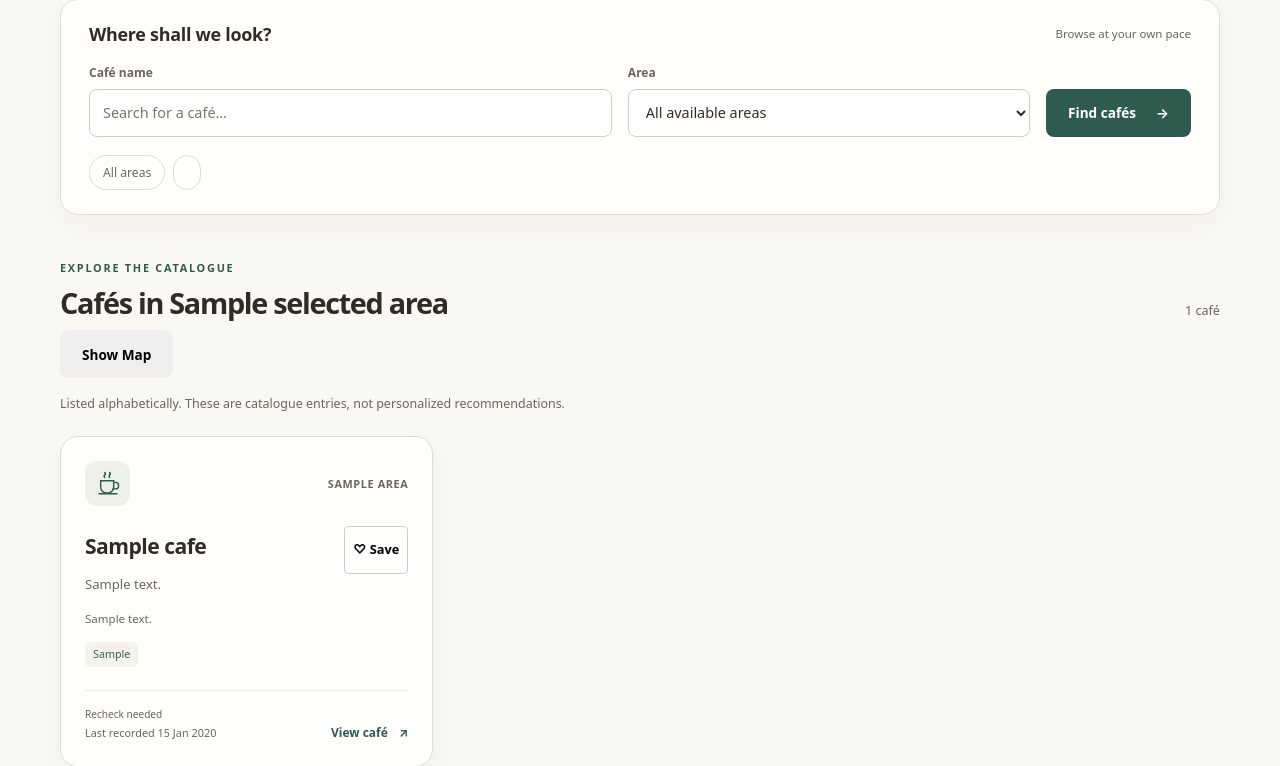
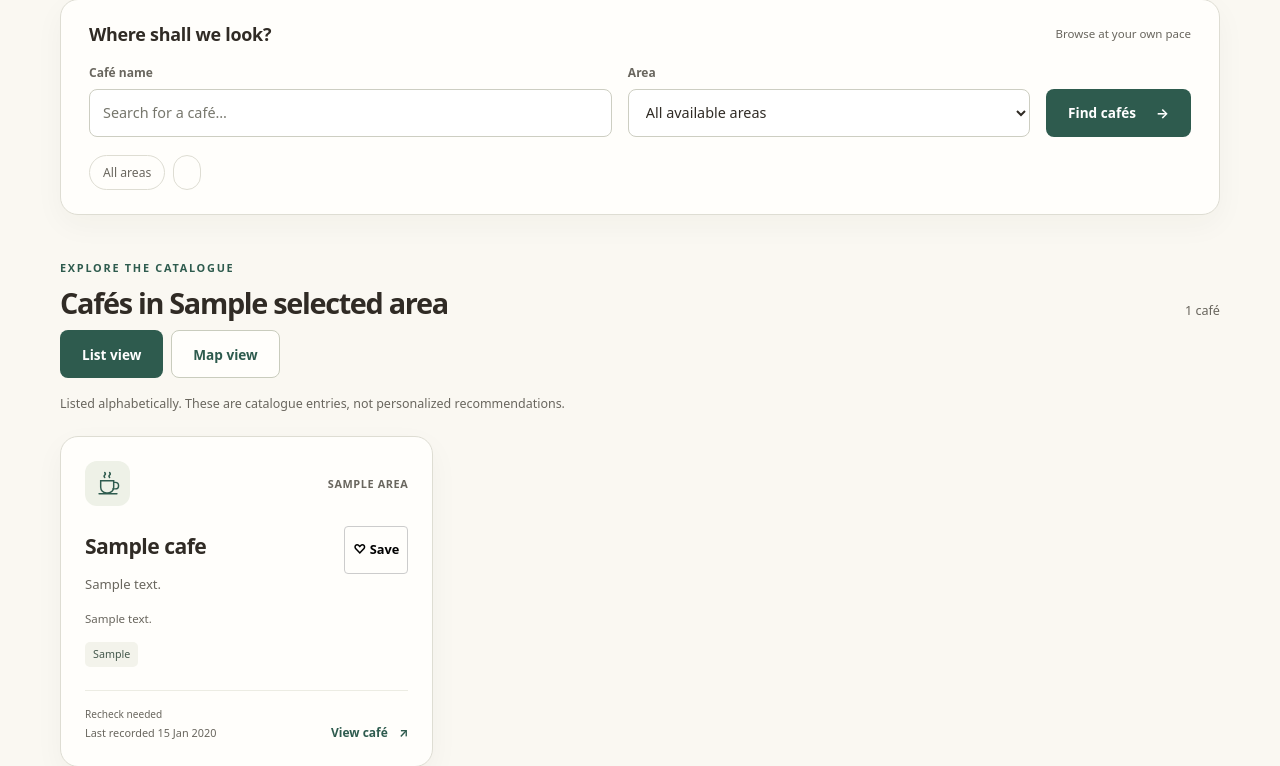
Before and after one commit to anujssmishra/cafe-discovery-app, a Django app: template templates/discovery/catalogue.html in a window 1280 px wide. Shown: the part 565-1331 px from the top of the page. Run offline with Django 4.2, Linux system fonts and the light colour scheme; a user stored in the database is signed in; tables that the repository leaves empty hold one stand-in row (values such as "Sample post"); the template is opened without the code that fills it: values that come from a table or form of the project are taken from there, most other values are stand-ins (such as "Sample title", 1, 10 or a date in 2020); data that the repository does not hold is empty; parts of the project's set-up code (start-up, migrations or seed data) failed here and were passed over.

Commit message:
Implement CAFE-021 and CAFE-022: Map toggle and accessible dialog

```diff
--- a/templates/discovery/catalogue.html
+++ b/templates/discovery/catalogue.html
@@ -64,14 +64,44 @@
     </div>
     {% endif %}
     {% if cafes %}
-    <div class="results-controls" style="margin-bottom: 1rem;">
-      <button id="map-toggle" class="button" aria-expanded="false" aria-controls="map-container">Show Map</button>
+    <div class="results-controls" style="margin-bottom: 1rem; display: flex; gap: 1rem; align-items: center;">
+      <div role="group" aria-label="View mode" style="display: flex; gap: 0.5rem;">
+        <button id="view-list" class="button button-primary" aria-pressed="true">List view</button>
+        <button id="view-map" class="button button-secondary" aria-pressed="false">Map view</button>
       </div>
-    <div id="map-container" style="display: none; height: 500px; width: 100%; margin-bottom: 2rem; background: #eaeaea; border-radius: 8px;"></div>
+    </div>
+
+    <div id="map-container" style="display: none; height: 600px; width: 100%; margin-bottom: 2rem; background: #eaeaea; border-radius: 8px;"></div>
+
+    <div id="list-container">
       <p class="results-explainer">Listed alphabetically. These are catalogue entries, not personalized recommendations.</p>
       <div class="cafe-grid">
         {% for cafe in cafes %}{% include 'discovery/cafe_card.html' %}{% endfor %}
       </div>
+    </div>
+
+    <dialog id="cafe-preview-dialog" aria-labelledby="dialog-cafe-name" style="max-width: 600px; padding: 2rem; border-radius: 8px; border: 1px solid #ccc; box-shadow: 0 4px 12px rgba(0,0,0,0.15);">
+      <div style="display: flex; justify-content: space-between; align-items: flex-start; margin-bottom: 1rem;">
+        <h2 id="dialog-cafe-name" style="margin: 0;"></h2>
+        <button id="dialog-close" class="button" aria-label="Close dialog" style="background: none; border: none; font-size: 1.5rem; cursor: pointer; padding: 0;">&times;</button>
+      </div>
+      <p id="dialog-cafe-address" style="margin-bottom: 1.5rem; color: #555;"></p>
+      <div style="display: flex; gap: 1rem; flex-wrap: wrap; align-items: center;">
+        <a id="dialog-cafe-link" href="#" class="button button-primary">View full details</a>
+
+        {% if request.user.is_authenticated %}
+        <a id="dialog-cafe-visit" href="#" class="button button-secondary">Log Visit</a>
+
+        <form id="dialog-cafe-save-form" method="post" action="" style="margin:0;">
+          {% csrf_token %}
+          <input type="hidden" name="next" value="{{ request.get_full_path }}">
+          <button type="submit" class="button button-secondary" style="background:none; border:2px solid var(--interactive);">
+            ♡ Save to Shortlist
+          </button>
+        </form>
+        {% endif %}
+      </div>
+    </dialog>
     {% if page_obj.has_other_pages %}
     <nav class="pagination" aria-label="Catalogue pages">
       <div>{% if page_obj.has_previous %}<a class="button button-secondary" href="?{{ query_string }}page={{ page_obj.previous_page_number }}">← Previous</a>{% endif %}</div>
@@ -124,25 +154,68 @@
 <script src="https://unpkg.com/leaflet@1.9.4/dist/leaflet.js" integrity="sha256-20nQCchB9co0qIjJZRGuk2/Z9VM+kNiyxNV1lvTlZBo=" crossorigin=""></script>
 <script>
   document.addEventListener('DOMContentLoaded', function() {
-    var toggleBtn = document.getElementById('map-toggle');
+    var btnList = document.getElementById('view-list');
+    var btnMap = document.getElementById('view-map');
     var mapContainer = document.getElementById('map-container');
+    var listContainer = document.getElementById('list-container');
     var map = null;
 
-    if (toggleBtn) {
-      toggleBtn.addEventListener('click', function() {
-        var isExpanded = toggleBtn.getAttribute('aria-expanded') === 'true';
-        if (isExpanded) {
-          toggleBtn.setAttribute('aria-expanded', 'false');
-          toggleBtn.textContent = 'Show Map';
+    // Dialog elements
+    var dialog = document.getElementById('cafe-preview-dialog');
+    var dName = document.getElementById('dialog-cafe-name');
+    var dAddress = document.getElementById('dialog-cafe-address');
+    var dLink = document.getElementById('dialog-cafe-link');
+    var dVisit = document.getElementById('dialog-cafe-visit');
+    var dClose = document.getElementById('dialog-close');
+
+    var dSaveForm = document.getElementById('dialog-cafe-save-form');
+
+    if (dClose && dialog) {
+      dClose.addEventListener('click', () => dialog.close());
+    }
+
+    function showPreviewDialog(cafe) {
+      if (!dialog) return;
+      dName.textContent = cafe.name;
+      dAddress.textContent = cafe.address;
+      dLink.href = cafe.url;
+      if (dVisit) {
+        dVisit.href = "{% url 'members:visits' %}?cafe=" + cafe.id;
+      }
+      if (dSaveForm) {
+        // Build the toggle URL dynamically or from a data attribute if provided.
+        // /members/favourites/<uuid>/toggle/
+        dSaveForm.action = "/members/favourites/" + cafe.id + "/toggle/";
+      }
+      dialog.showModal();
+    }
+
+    if (btnList && btnMap) {
+      btnList.addEventListener('click', function() {
+        btnList.setAttribute('aria-pressed', 'true');
+        btnList.classList.replace('button-secondary', 'button-primary');
+
+        btnMap.setAttribute('aria-pressed', 'false');
+        btnMap.classList.replace('button-primary', 'button-secondary');
+
         mapContainer.style.display = 'none';
-        } else {
-          toggleBtn.setAttribute('aria-expanded', 'true');
-          toggleBtn.textContent = 'Hide Map';
+        listContainer.style.display = 'block';
+      });
+
+      btnMap.addEventListener('click', function() {
+        btnMap.setAttribute('aria-pressed', 'true');
+        btnMap.classList.replace('button-secondary', 'button-primary');
+
+        btnList.setAttribute('aria-pressed', 'false');
+        btnList.classList.replace('button-primary', 'button-secondary');
+
+        listContainer.style.display = 'none';
         mapContainer.style.display = 'block';
 
         if (!map) {
           initMap();
-          }
+        } else {
+          map.invalidateSize();
         }
       });
     }
@@ -155,7 +228,6 @@
         attribution: '&copy; <a href="http://www.openstreetmap.org/copyright">OpenStreetMap</a>'
       }).addTo(map);
 
-      // Fetch map data
       var mapDataUrl = "{% url 'discovery:map_data' %}?{{ query_string|safe }}page={{ page_obj.number|default:'1' }}";
 
       fetch(mapDataUrl)
@@ -164,18 +236,23 @@
           if (data.features && data.features.length > 0) {
             var group = L.featureGroup();
 
-            // Coffee cup icon
             var cupIcon = L.divIcon({
               html: '☕',
               className: 'custom-map-marker',
               iconSize: [28, 28],
-              iconAnchor: [14, 14],
-              popupAnchor: [0, -14]
+              iconAnchor: [14, 14]
             });
 
             data.features.forEach(function(f) {
-              var marker = L.marker([f.geometry.coordinates[1], f.geometry.coordinates[0]], {icon: cupIcon})
-                .bindPopup('<a href="' + f.properties.url + '"><strong>' + f.properties.name + '</strong></a><br>' + f.properties.address);
+              var marker = L.marker([f.geometry.coordinates[1], f.geometry.coordinates[0]], {icon: cupIcon});
+              marker.on('click', function() {
+                showPreviewDialog({
+                  id: f.properties.id,
+                  name: f.properties.name,
+                  address: f.properties.address,
+                  url: f.properties.url
+                });
+              });
               marker.addTo(group);
             });
 
```
Also changed, not shown: PRODUCT_BACKLOG.md (+2 -2 lines). Lines whose indentation alone changed are shown as unchanged.
